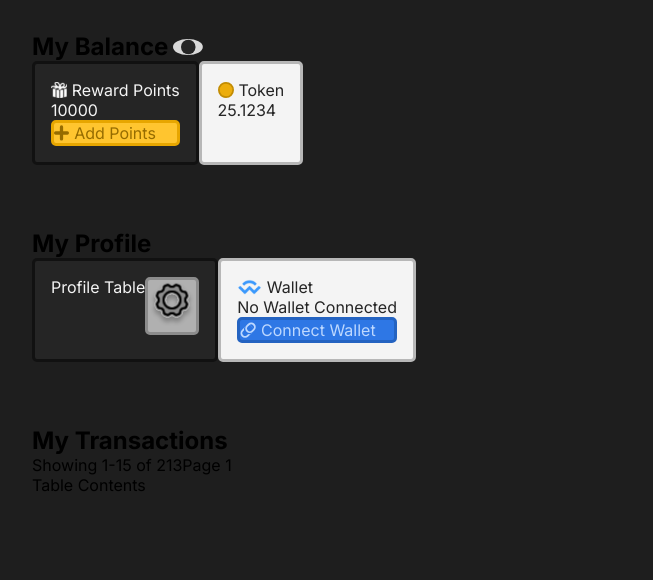
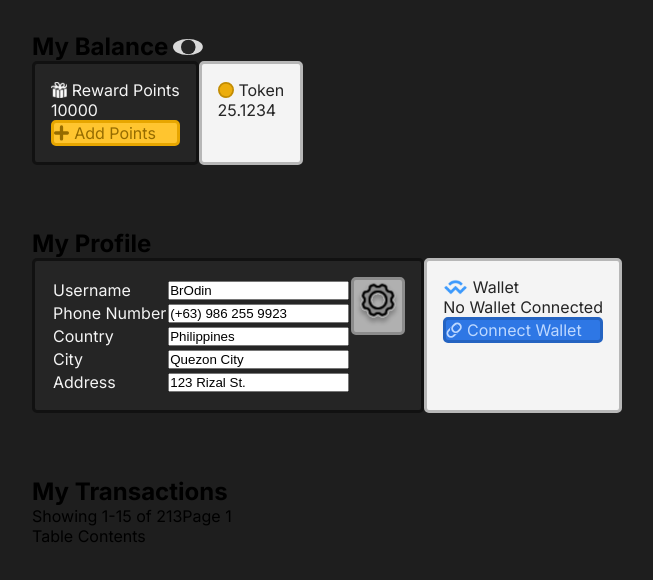
Before and after one commit to qwerttyuiiop1/CSSECDV, a Next.js app: page /wallet in a window 1280 px wide. Shown: the top 580 px of the page, without its empty margins (32-685 px from the left). Built offline with nearby package versions, Linux system fonts and the light colour scheme.

Commit message:
added profile table

```diff
--- a/src/app/wallet/page.module.css
+++ b/src/app/wallet/page.module.css
@@ -86,6 +86,10 @@
     cursor: pointer;
 }
 
+.button.balance_toggle {
+    border: 0;
+}
+
 .button.points_add {
     border-color: #E7A600;
     background-color: #FFC52F;
--- a/src/app/wallet/page.tsx
+++ b/src/app/wallet/page.tsx
@@ -1,5 +1,6 @@
 "use client"
 import styles from "./page.module.css";
+import { useState } from 'react';
 
 const defaultBalance = {
     points: 10000,
@@ -61,7 +62,9 @@ function IconTextButton({ className="", src, alt, text, onClick }) {
 
 function BalanceSection({ balance }) {
     return (
-        <HeaderSection className={styles.balance_subsection} header="My Balance" afterHeader={(<img src="/icons/eyes.svg" alt="Eye Toggle" />)}>
+        <HeaderSection className={styles.balance_subsection} header="My Balance"
+            afterHeader={(<img onClick={() => console.log("Clicked")} className={`${styles.button} ${styles.balance_toggle}`} src="/icons/eyes.svg" alt="Eye Toggle" />)}
+        >
             <div className={`${styles.points_container} ${styles.content_block} ${styles.block_dark}`}>
                 <IconTextWrapper src="/icons/gift.svg" alt="Reward Points Icon" text="Reward Points" />
                 <div>{balance.points}</div>
@@ -76,10 +79,35 @@ function BalanceSection({ balance }) {
 }
 
 function ProfileSection({ profile }) {
+    const [isEditable, setEditable] = useState(false);
+
     return (
         <HeaderSection className={styles.profile_subsection} header="My Profile">
             <div className={`${styles.profile_container} ${styles.content_block} ${styles.block_dark}`}>
-                <div className={styles.profile_table_container}>Profile Table</div>
+                <div className={styles.profile_table_container}>
+                    <table>
+                        <tr>
+                            <td>Username</td>
+                            <td><input defaultValue={profile.username} /></td>
+                        </tr>
+                        <tr>
+                            <td>Phone Number</td>
+                            <td><input defaultValue={profile.phoneNumber} /></td>
+                        </tr>
+                        <tr>
+                            <td>Country</td>
+                            <td><input defaultValue={profile.country} /></td>
+                        </tr>
+                        <tr>
+                            <td>City</td>
+                            <td><input defaultValue={profile.city} /></td>
+                        </tr>
+                        <tr>
+                            <td>Address</td>
+                            <td><input defaultValue={profile.address} /></td>
+                        </tr>
+                    </table>
+                </div>
                 {/* <HeaderSection>div className={`${styles.profile_cog_container} ${styles.button} ${styles.profile_edit}`}><img src="/icons/gear.svg" alt="Edit Profile"/></div> */}
                 <IconTextButton onClick={() => console.log("Clicked")} className={`${styles.profile_edit} ${styles.profile_cog_container}`} src="/icons/gear.svg" alt="Edit Profile" text="" />
             </div>
```
